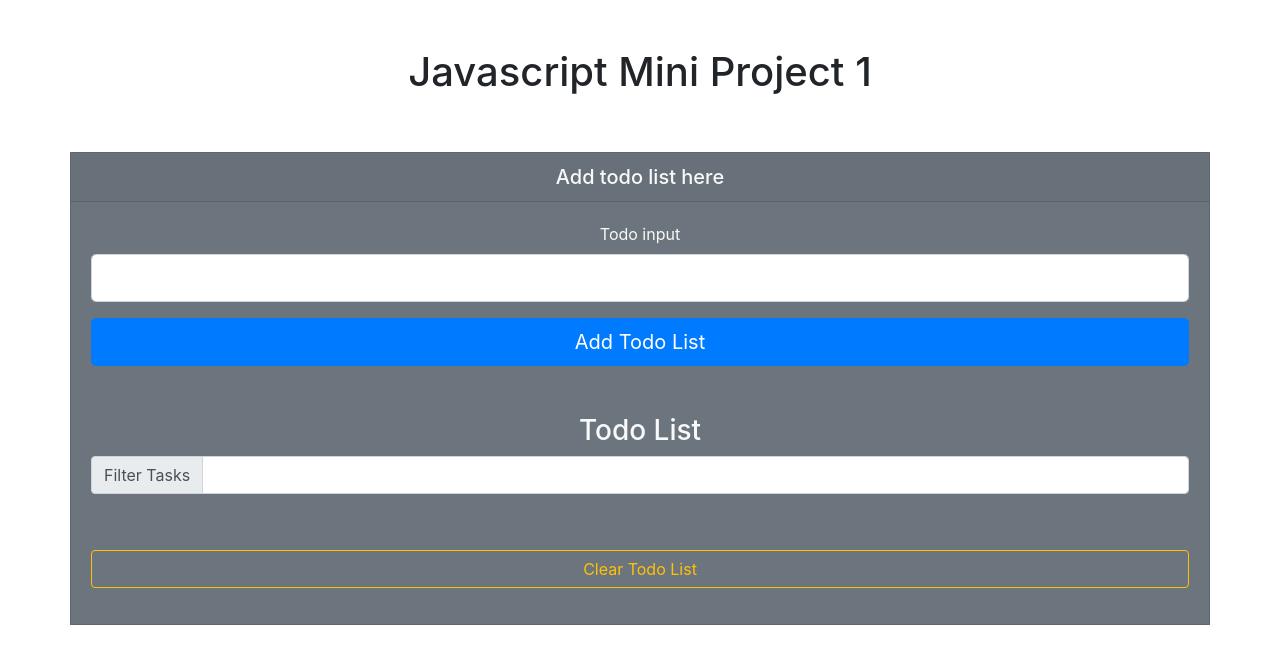
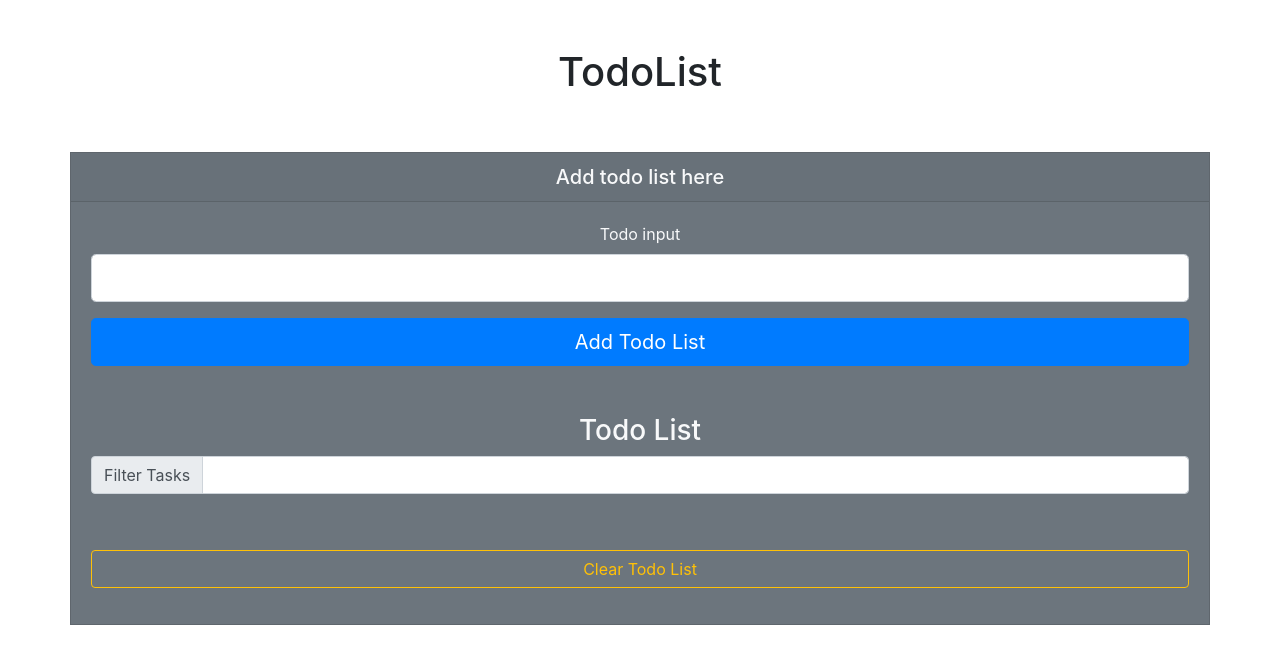
Before and after one commit to affyalqorna10/todolist-js, a plain HTML site: page index.html in a window 1280 px wide. Drawn offline with nearby package versions, Linux system fonts and the light colour scheme.

Commit message:
Update index.html
judul

```diff
--- a/index.html
+++ b/index.html
@@ -23,7 +23,7 @@
       <div class="row justify-content-md-center mt-5 mb-5">
         <div class="col col-lg-2"></div>
         <div class="col-md-auto text-center">
-          <h1>Javascript Mini Project 1</h1>
+          <h1>TodoList</h1>
         </div>
         <div class="col col-lg-2"></div>
       </div>
```
